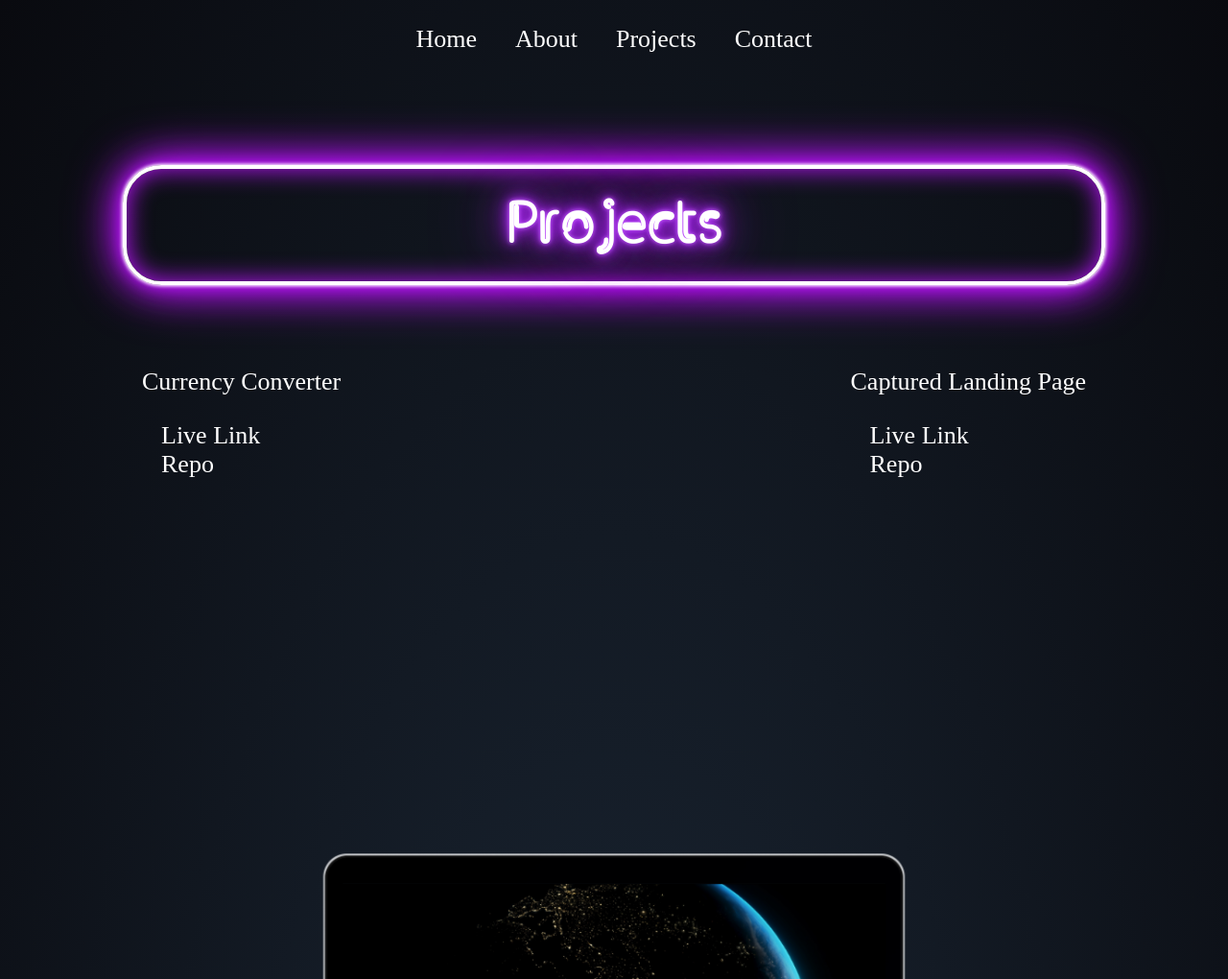
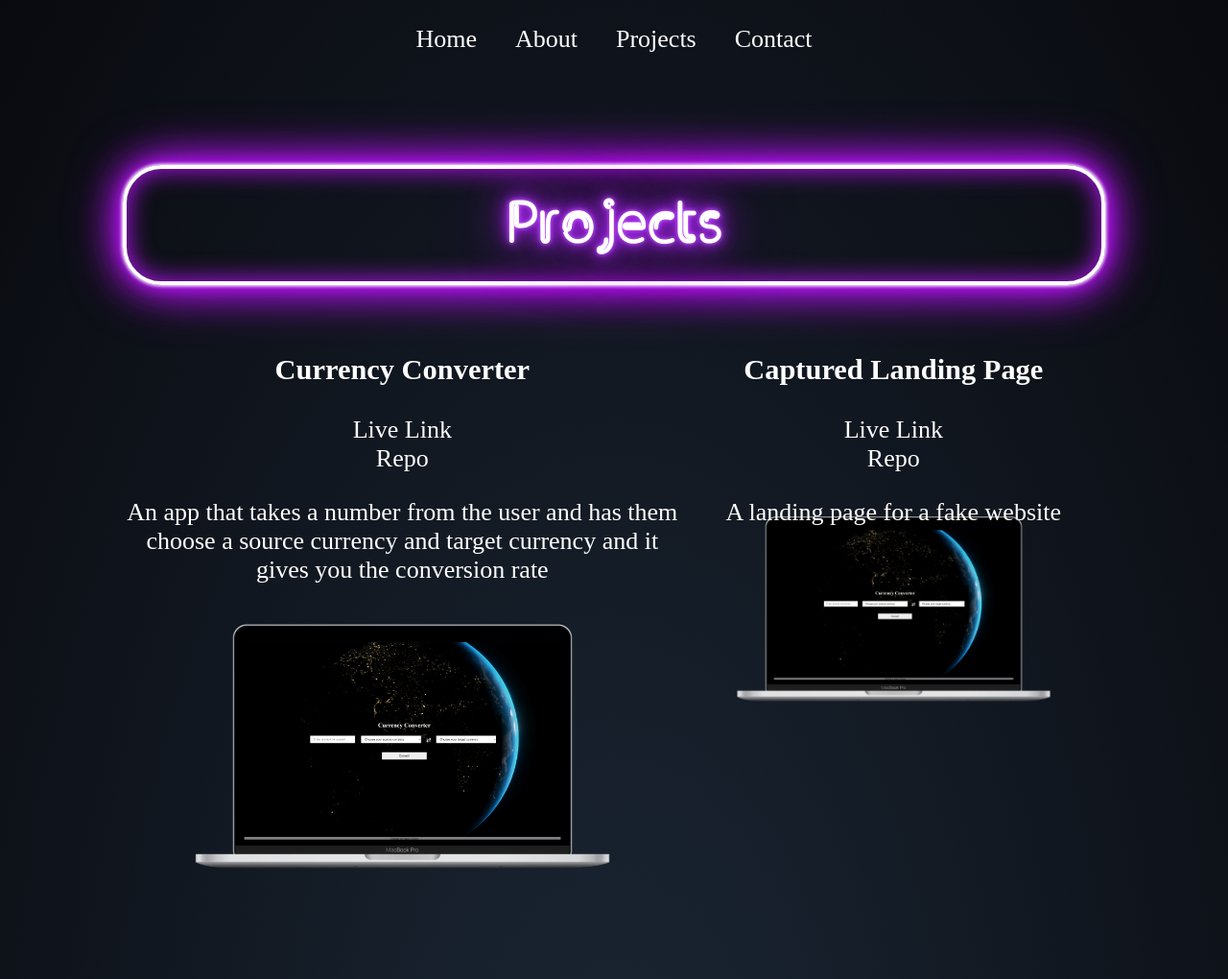
Before and after one commit to DanRamsauer/danielramsauer.com, a plain HTML site: page projects.html in a window 1280 px wide. Shown: the top 1020 px of the page at 96% size. Drawn offline with Linux system fonts and the light colour scheme.

Commit message:
added notes to myself

```diff
--- a/projects.html
+++ b/projects.html
@@ -25,7 +25,6 @@
                     <!-- projects go here -->
                 </ul>
             </div>
-            <img src="./assests/Photos/currencyconverterscreenshot.png" alt="a screenshot of a website that I have created with a partner">
         </main>
 
 
--- a/projects.js
+++ b/projects.js
@@ -1,46 +1,51 @@
-const projects = {}
-
-projects.init = function init() {
-    projects.displayprojects();
-}
-
-projects.projectLinks = [
+const projectLinks = [
     {
         name: 'Currency Converter',
         livelink: 'https://incandescent-sprinkles-c54daa.netlify.app/',
-        repo: 'https://github.com/Juno-Project-2/Currency-Converter'
+        repo: 'https://github.com/Juno-Project-2/Currency-Converter',
+        img : './assests/Photos/currencyconverterscreenshot.png',
+        description: 'An app that takes a number from the user and has them choose a source currency and target currency and it gives you the conversion rate'
     },
     {
         name: 'Captured Landing Page',
         livelink: 'https://graceful-cajeta-2db571.netlify.app/',
-        repo: 'https://github.com/DanRamsauer/daniel-ramsauer-project-one'
+        repo: 'https://github.com/DanRamsauer/daniel-ramsauer-project-one',
+        img : './assests/Photos/currencyconverterscreenshot.png',
+        description: 'A landing page for a fake website'
     }
 ]
 
 
-projects.projectsUl = document.querySelector('#projects');
+const projectsUl = document.querySelector('#projects');
 
-projects.displayprojects = function () {
+const displayprojects = function () {
 
-    projects.projectLinks.forEach(project => {
+    projectLinks.forEach(project => {
         const li = document.createElement('li');
-        const p = document.createElement('p');
+        const h3 = document.createElement('h3');
         const anchorOne = document.createElement('a');
         const anchorTwo = document.createElement('a');
+        const pTwo = document.createElement('p');
+        const image = document.createElement('img');
 
-        p.innerHTML = project.name;
+        h3.innerText = project.name;
         anchorOne.innerText = 'Live Link';
         anchorTwo.innerText = 'Repo';
         anchorOne.href = project.livelink;
         anchorTwo.href = project.repo;
+        pTwo.innerText = project.description;
+        image.alt = `A screenshot of ${project.name}`;
+        image.src = project.img;
 
-        li.appendChild(p);
+        li.appendChild(h3);
         li.appendChild(anchorOne);
         li.appendChild(anchorTwo);
-        projects.projectsUl.appendChild(li);
+        li.appendChild(pTwo);
+        li.appendChild(image);
+        projectsUl.appendChild(li);
     });
 }
 
 
 
-projects.init();
+displayprojects();
--- a/styles/sass/partials/_about.scss
+++ b/styles/sass/partials/_about.scss
@@ -28,3 +28,6 @@
         align-self: center;
     }
 }
+
+// TODO: add hover effects to the tech stack images
+// TODO: add little game
--- a/styles/sass/partials/_contact.scss
+++ b/styles/sass/partials/_contact.scss
@@ -24,3 +24,7 @@
         }
     }
 }
+
+// TODO: have it not redirect after its submitted
+// TODO: after its submitted have fireworks go off and a message to say i will get back to you as soon as i can
+// TODO: Add calendy to the page
--- a/styles/sass/partials/_projects.scss
+++ b/styles/sass/partials/_projects.scss
@@ -1,8 +1,5 @@
 .projects{
     text-align: center;
-    img{
-        width: 1000px;
-    }
     .contentWrapper{
         position: relative;
     }
@@ -13,16 +10,24 @@
     justify-content: space-between;
     margin: 0;
     padding: 0;
-    justify-content: space-between;
     font-size: 1.3rem;
 
     li{
         flex-direction: column;
         display: flex;
-        margin: 20px;
-        text-align: left;
+        text-align: center;
+
+        img{
+            width: 100%;
+            text-align: end;
+            transform: translateY(-200px);
+            z-index: -10;
+        }
     }
     a{
         margin: 0 20px;
     }
 }
+
+// TODO: maybe try to have the website info inside the image
+// TODO: look at other portfolios and what they did with the projects page
```
Also changed, not shown: styles/sass/partials/_home.scss (+9 -0 lines), styles/styles.css.
